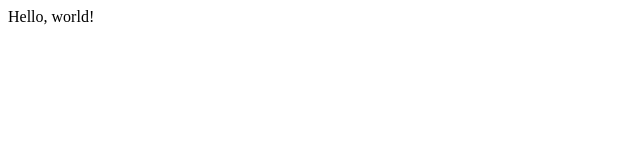
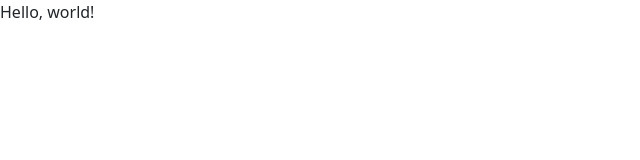
Before and after one commit to im-made-of-jam/tom-and-jerry-website-recreation, a plain HTML site: page index.html in a window 1280 px wide. Shown: the full height of the page, 0-640 px from the left. Drawn offline with nearby package versions, Linux system fonts and the light colour scheme.

Commit message:
added bootstrap include, also changed title

```diff
--- a/index.html
+++ b/index.html
@@ -1,7 +1,8 @@
 <!doctype html>
 <html>
 	<head>
-
+		<link href="https://cdn.jsdelivr.net/npm/bootstrap@5.3.2/dist/css/bootstrap.min.css" rel="stylesheet">
+		<title>Tom and Jerry</title>
 	</head>
 	<body>
 		Hello, world!
```
